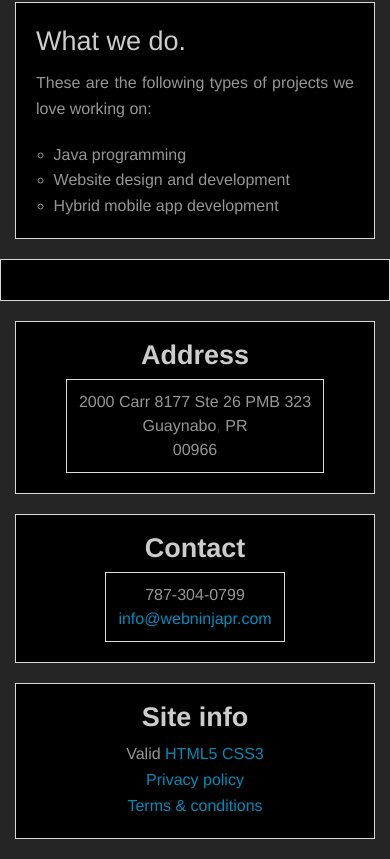
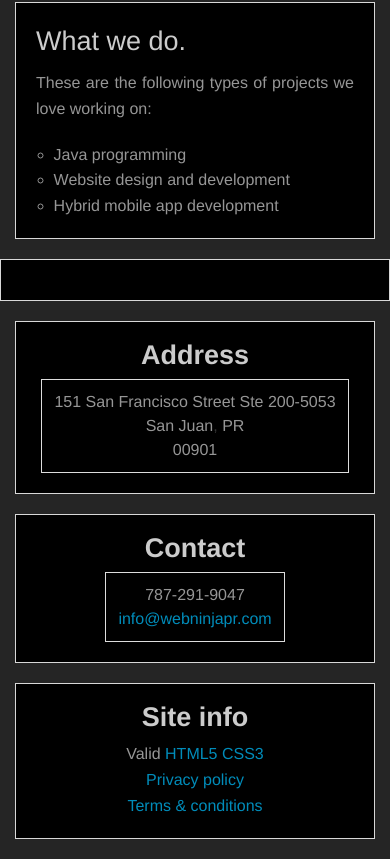
Before and after one commit to yencarnacion/webninjapr_com_old, a plain HTML site: page index.html in a window 390 px wide. Shown: the part 1966-2825 px from the top of the page. Drawn offline with Linux system fonts and the light colour scheme.

Commit message:
Changed address and phone

```diff
--- a/index.html
+++ b/index.html
@@ -114,10 +114,10 @@
         <h2 class="text-center"><strong>Address</strong></h2>
 
           <div class="vcard text-center">
-            <span class="street-address">2000 Carr 8177</span>
-            <span class="street-address">Ste 26 PMB 323</span><br />
-            <span class="locality">Guaynabo</span>, <span class="state">PR</span><br />
-            <span class="zip">00966</span>
+            <span class="street-address">151 San Francisco Street</span>
+            <span class="street-address">Ste 200-5053</span><br />
+            <span class="locality">San Juan</span>, <span class="state">PR</span><br />
+            <span class="zip">00901</span>
           </div>
 
         </div>
@@ -127,7 +127,7 @@
         <h2><strong>Contact</strong></h2>
 
           <div class="vcard">
-            <span class="tel">787-304-0799</span> <br />
+            <span class="tel">787-291-9047</span> <br />
             <span class="email"><a href="mailto:info@webninjapr.com" title="Contact Us">info@webninjapr.com</a></span>
           </div>
 
```
